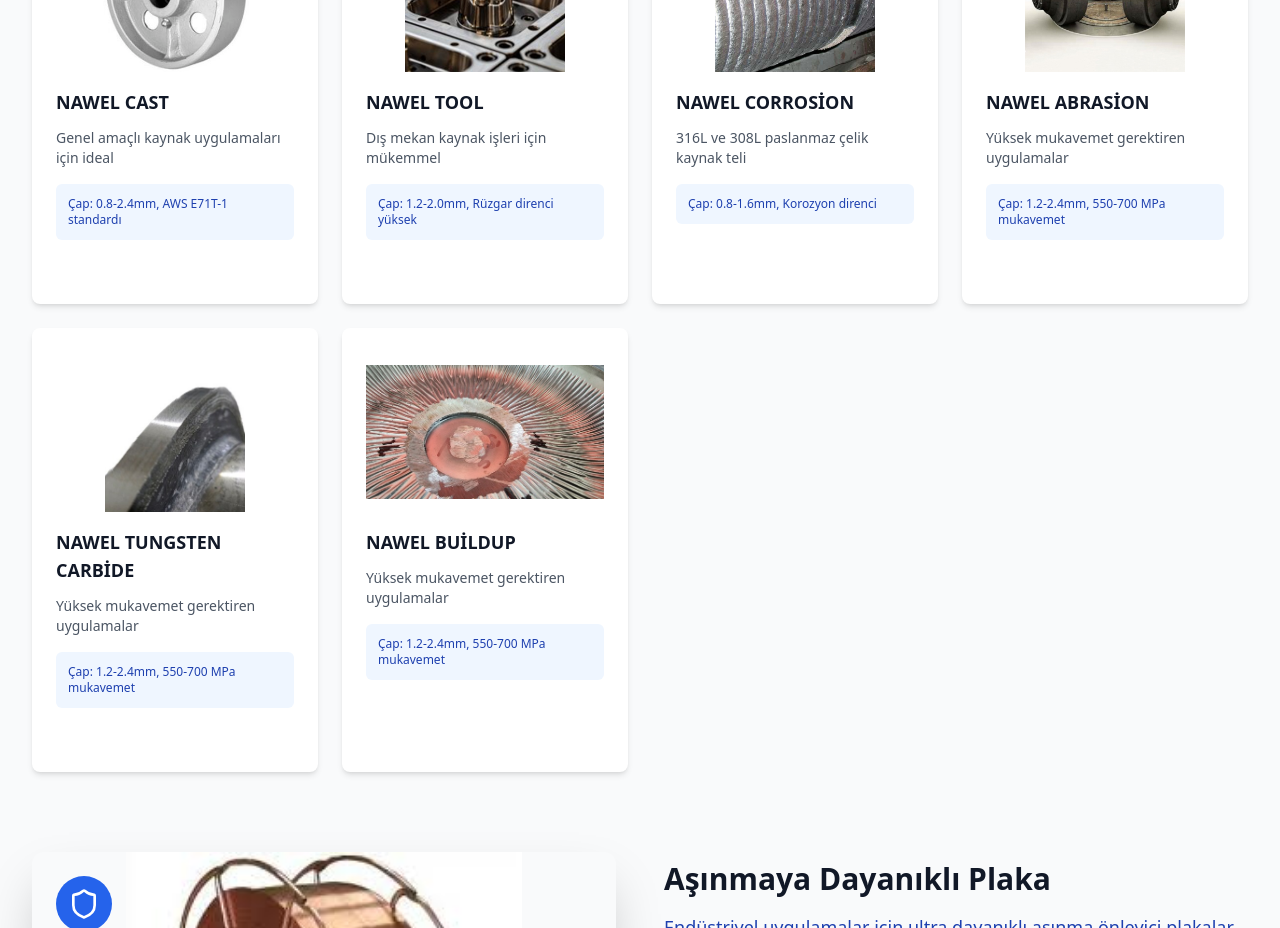
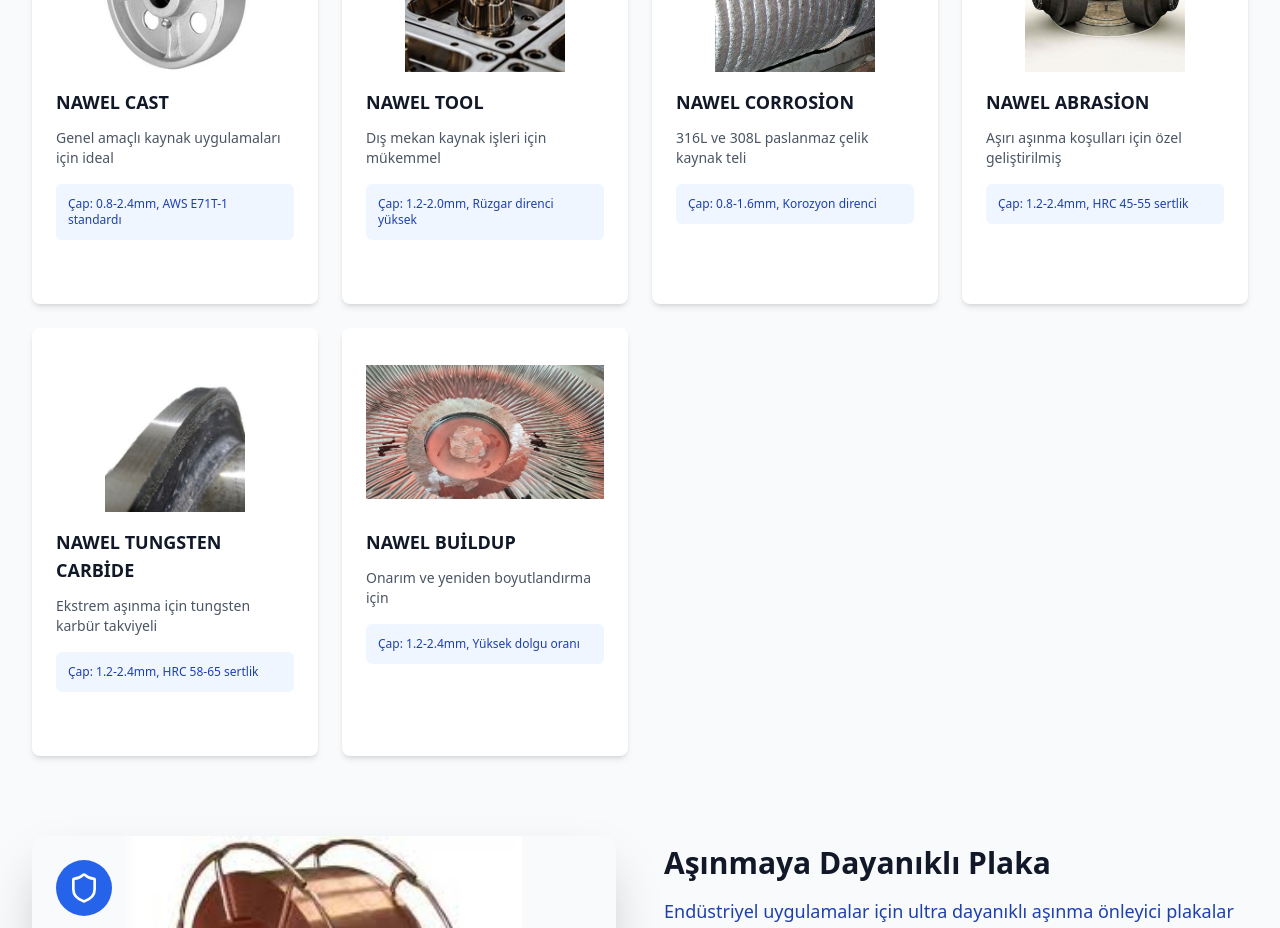
Before and after one commit to Iirmaktt/version3, a React (Vite) app: page /products in a window 1280 px wide. Shown: the part 1100-2028 px from the top of the page. Built offline with nearby package versions, Linux system fonts and the light colour scheme.

Commit message:
Updated Products.tsx

```diff
--- a/src/pages/Products.tsx
+++ b/src/pages/Products.tsx
@@ -63,9 +63,9 @@ const Products: React.FC = () => {
         { name: "NAWEL CAST", description: "Genel amaçlı kaynak uygulamaları için ideal", specs: "Çap: 0.8-2.4mm, AWS E71T-1 standardı", image: nawelImg },
         { name: "NAWEL TOOL", description: "Dış mekan kaynak işleri için mükemmel", specs: "Çap: 1.2-2.0mm, Rüzgar direnci yüksek", image: nawelToolImg },
         { name: "NAWEL CORROSİON", description: "316L ve 308L paslanmaz çelik kaynak teli", specs: "Çap: 0.8-1.6mm, Korozyon direnci", image: nawelCorrosionImg },
-        { name: "NAWEL ABRASİON", description: "Yüksek mukavemet gerektiren uygulamalar", specs: "Çap: 1.2-2.4mm, 550-700 MPa mukavemet", image: nawelAbrasionImg },
-        { name: "NAWEL TUNGSTEN CARBİDE", description: "Yüksek mukavemet gerektiren uygulamalar", specs: "Çap: 1.2-2.4mm, 550-700 MPa mukavemet", image: nawelTungstenCarbideImg },
-        { name: "NAWEL BUİLDUP", description: "Yüksek mukavemet gerektiren uygulamalar", specs: "Çap: 1.2-2.4mm, 550-700 MPa mukavemet", image: nawelBuildupImg },
+        { name: "NAWEL ABRASİON", description: "Aşırı aşınma koşulları için özel geliştirilmiş", specs: "Çap: 1.2-2.4mm, HRC 45-55 sertlik", image: nawelAbrasionImg },
+        { name: "NAWEL TUNGSTEN CARBİDE", description: "Ekstrem aşınma için tungsten karbür takviyeli", specs: "Çap: 1.2-2.4mm, HRC 58-65 sertlik", image: nawelTungstenCarbideImg },
+        { name: "NAWEL BUİLDUP", description: "Onarım ve yeniden boyutlandırma için", specs: "Çap: 1.2-2.4mm, Yüksek dolgu oranı", image: nawelBuildupImg },
       ],
       image: foto7,
       icon: <Flame className="w-8 h-8" />,
```
